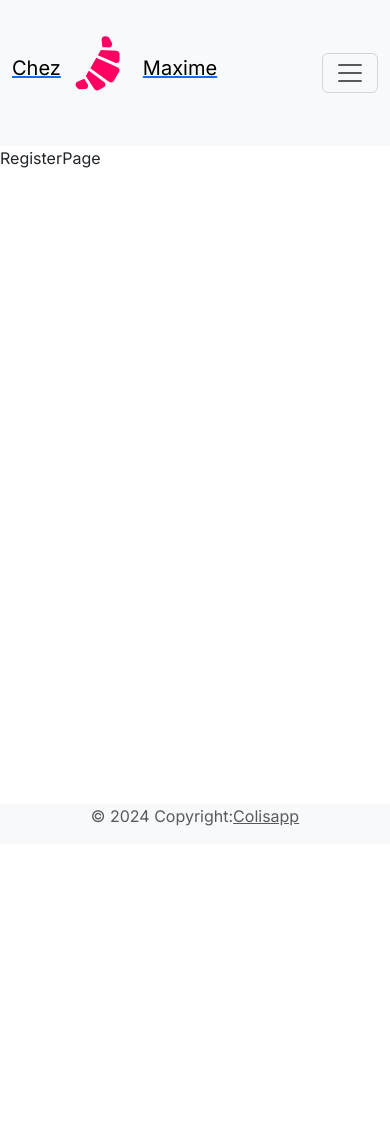
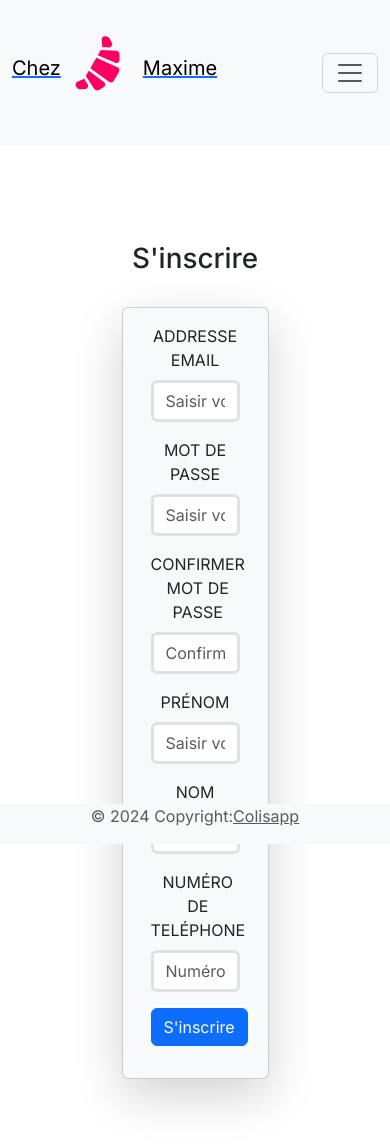
Before and after one commit to Bentouhami/chez-maxime, a Next.js app: page /register in a window 390 px wide. Shown: the top 1146 px of the page. Before the commit the page ends 844 px from the top, so only its background shows below. Built offline with nearby package versions, Linux system fonts and the light colour scheme.

Commit message:
fix: login & register responsive, attempt 01
Took 33 minutes

```diff
--- a/src/app/(users)/register/page.tsx
+++ b/src/app/(users)/register/page.tsx
@@ -1,8 +1,9 @@
 import React from 'react'
+import RegisterForm from "@/components/ui/forms/RegisterForm";
 
 const RegisterPage = () => {
     return (
-        <div>RegisterPage</div>
+        <RegisterForm />
     )
 }
 export default RegisterPage
--- a/src/components/maps/MapComponent.tsx
+++ b/src/components/maps/MapComponent.tsx
@@ -8,7 +8,7 @@ const MapComponent = () => {
         if (typeof window !== 'undefined') {
             const map = L.map("map", {
                 center: [50.406379, 3.893144], // Coordonnées pour Rue de France 23, 7080 Frameries
-                zoom: 15,
+                zoom: 100,
                 layers: [
                     L.tileLayer("https://{s}.tile.openstreetmap.org/{z}/{x}/{y}.png", {
                         attribution: '&copy; <a href="https://www.openstreetmap.org/copyright">OpenStreetMap</a> contributors'
--- a/src/components/ui/forms/LoginForm.tsx
+++ b/src/components/ui/forms/LoginForm.tsx
@@ -2,10 +2,19 @@
 
 'use client';
 import React from 'react'
+import {Button} from "react-bootstrap";
 
+
+// handelSubmit : fonction qui gère la soumission du formulaire de connexion (login) et qui envoie les données au serveur via l'API de l'utilisateur
+
+const handelSubmit = (e: React.FormEvent<HTMLFormElement>) => {
+    e.preventDefault();
+    const formData = new FormData(e.currentTarget);
+    console.log(formData);
+};
 const LoginForm = () => {
     return (
-        <div className="container p-5 mt-5 mb-5 text-center w-100">
+        <div className="d-flex flex-column justify-content-center align-items-center mt-5 mb-5 text-center w-100">
             <h1>Se connecter</h1><br/>
             <div className="container card bg-light show-form w-50 shadow-lg">
                 <form className="card-body ">
@@ -17,9 +26,9 @@ const LoginForm = () => {
                         <label htmlFor="password" className="form-label">Mot de passe</label>
                         <input type="password" className="form-control form-control border-pink-500 border-3" id="password" placeholder="Mot de passe"/>
                     </div>
-                    <div className="container d-grid gap-2 small">
-                        <button type="submit" className="btn btn-primary">Se connecter</button>
-                        <button type="button" className="btn btn-secondary">S&apo;snscrire</button>
+                    <div className="d-flex justify-content-center align-items-center mt-3 space-x-3"  >
+                        <Button type="submit" className="btn btn-primary">Se connecter</Button>
+                        <Button type="button" className="btn btn-secondary">S&apos;inscrire</Button>
                     </div>
                 </form>
             </div>
--- /dev/null
+++ b/src/components/ui/forms/RegisterForm.tsx
@@ -0,0 +1,59 @@
+// RegisterForm.tsx : Composant React pour le formulaire de connexion
+
+'use client';
+
+
+import React from "react";
+import {Button} from "react-bootstrap";
+
+const RegisterForm = () => {
+    return (
+        // register form Address email, mot de passe, confirm mot de passe, prénom, nom numéro de téléphone
+
+        <div className="container p-5 mt-5 mb-5 text-center w-100">
+            <h1>S&apos;inscrire</h1><br/>
+            <div className="container card bg-light show-form w-50 shadow-lg">
+                <form className="card-body ">
+                    <div className="mb-3">
+                        <label htmlFor="username" className="form-label right-8 ">ADDRESSE EMAIL</label>
+                        <input type="email" className="form-control border-pink-500 border-3 " id="email"
+                               placeholder="Saisir votre adresse email ici"/>
+                    </div>
+                    <div className="mb-3">
+                        <label htmlFor="password" className="form-label">MOT DE PASSE</label>
+                        <input type="password" className="form-control form-control border-pink-500 border-3"
+                               id="password" placeholder="Saisir votre mot de passe ici"/>
+                    </div>
+
+                    <div className="mb-3">
+                        <label htmlFor="password" className="form-label">CONFIRMER MOT DE PASSE</label>
+                        <input type="password" className="form-control form-control border-pink-500 border-3"
+                               id="password" placeholder="Confirmer votre mot de passe ici"/>
+                    </div>
+                    <div className="mb-3">
+                        <label htmlFor="password" className="form-label">PRÉNOM</label>
+                        <input type="text" className="form-control form-control border-pink-500 border-3"
+                               id="text" placeholder="Saisir votre prénom ici"/>
+                    </div>
+                    <div className="mb-3">
+
+                        <div className="mb-3">
+                            <label htmlFor="number" className="form-label">NOM</label>
+                            <input type="text" className="form-control form-control border-pink-500 border-3"
+                                   id="text" placeholder="Saisir votre nom ici"/>
+                        </div>
+                        <div className="mb-3">
+                            <label htmlFor="number" className="form-label">NUMÉRO DE TELÉPHONE</label>
+                            <input type="text" className="form-control form-control border-pink-500 border-3"
+                                   id="number" placeholder="Numéro de téléphone"/>
+                        </div>
+                        <div >
+                            <Button type="submit" className="btn btn-primary">S&apos;inscrire</Button>
+                        </div>
+                    </div>
+                </form>
+            </div>
+        </div>
+    )
+}
+export default RegisterForm
```
Also changed, not shown: package.json (line endings or trailing spaces), 1 other file (tests, documents, lock files or other folders).
